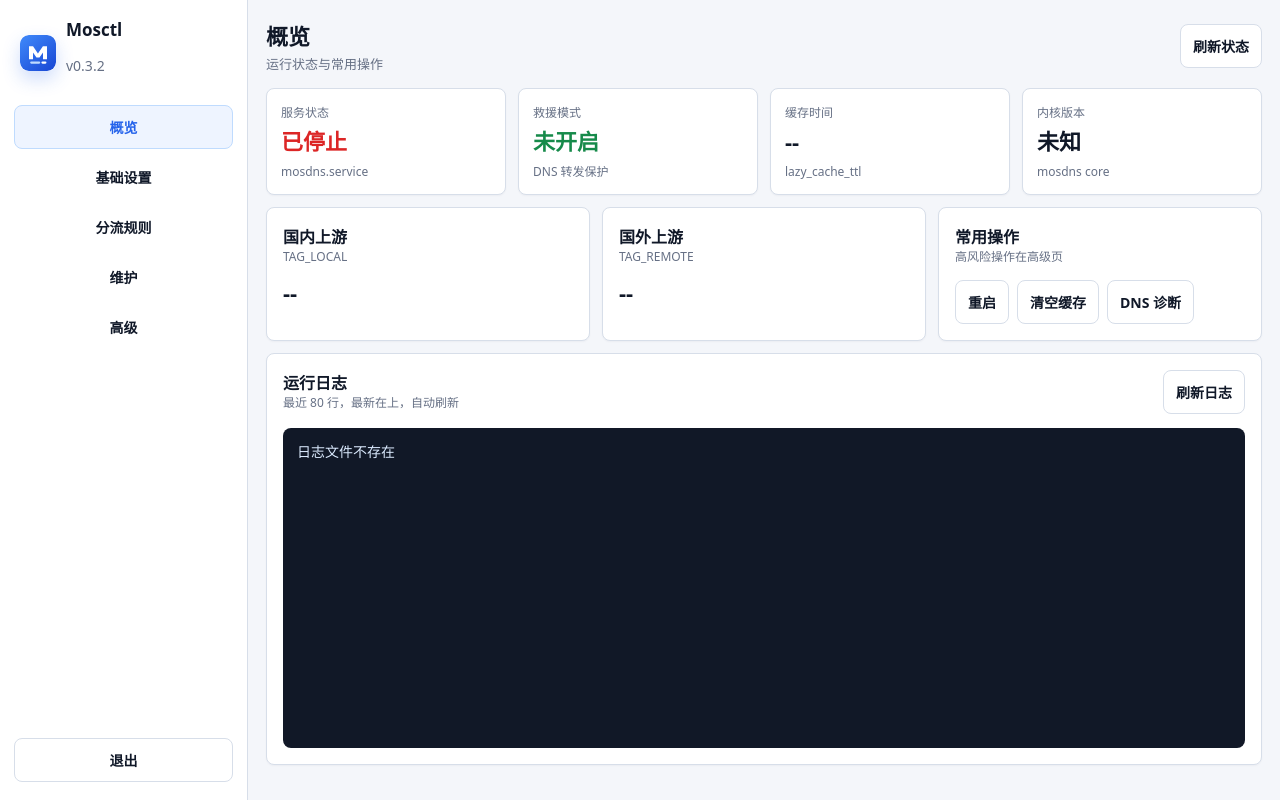
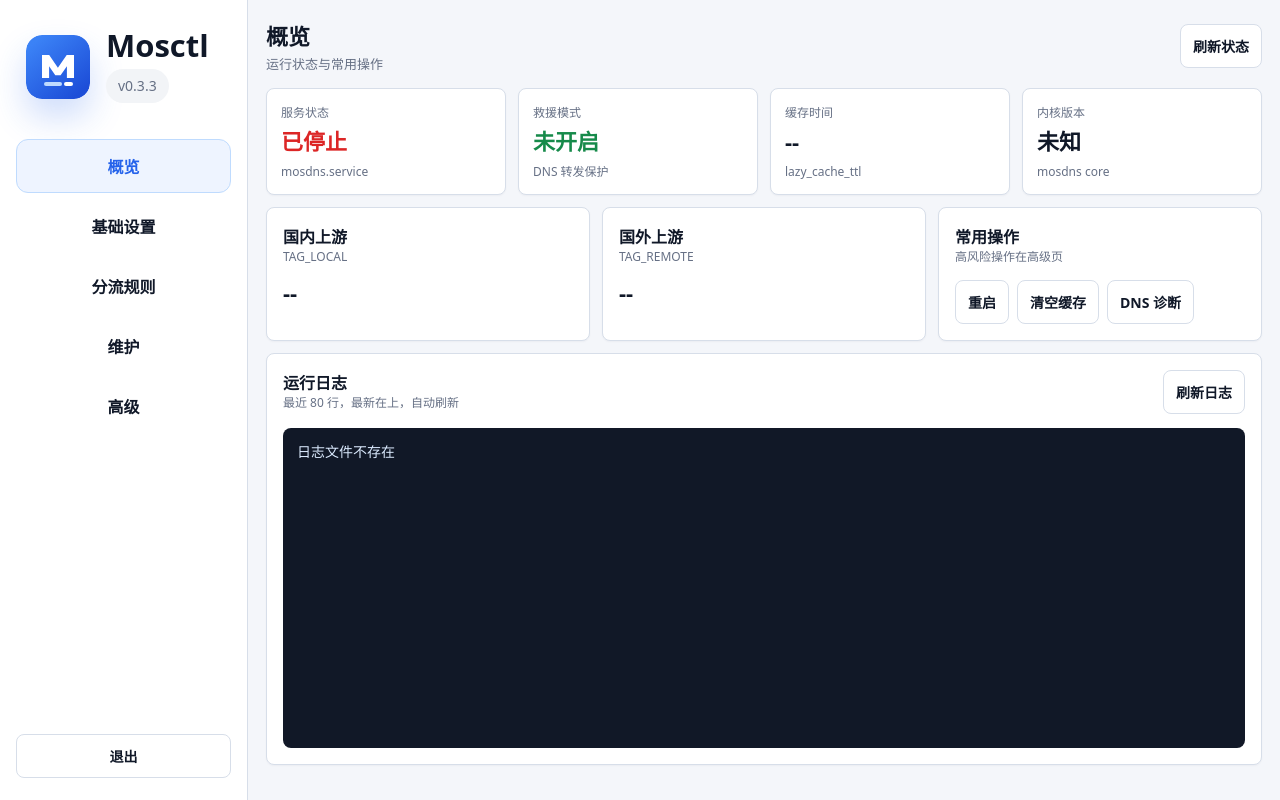
Before and after one commit to anxiaoyang666/mosctl, a Flask app: page / in a window 1280 px wide. Run offline with Flask 3, Linux system fonts and the light colour scheme; the visitor is signed in with stand-in values (Sample User, id 1); data that the repository does not hold is empty; parts of the project's set-up code (start-up, migrations or seed data) failed here and were passed over.

Commit message:
Refine sidebar version popover

```diff
--- a/remote-root/etc/mosdns/manager/app.py
+++ b/remote-root/etc/mosdns/manager/app.py
@@ -39,7 +39,7 @@ GEO_UPDATE_COMMAND = f"{MOSCTL} update"
 GEO_CRON_COMMENT = "# MosDNS Web: Geo update schedule"
 DEFAULT_MOSCTL_REPO_URL = "https://github.com/anxiaoyang666/mosctl.git"
 DEFAULT_MOSCTL_BRANCH = "main"
-PANEL_VERSION = "0.3.2"
+PANEL_VERSION = "0.3.3"
 PANEL_UPGRADE_EXCLUDES = (ENV_FILE, CONFIG_FILE, f"{MOSDNS_DIR}/rules", "/etc/mosdns/rules")
 PANEL_BACKUP_KEEP_COUNT = 3
 
--- a/remote-root/etc/mosdns/manager/templates/index.html
+++ b/remote-root/etc/mosdns/manager/templates/index.html
@@ -68,58 +68,154 @@
       height: 100vh;
       border-right: 1px solid var(--line);
       background: var(--surface);
-      padding: 18px 14px;
+      padding: 22px 16px;
       display: flex;
       flex-direction: column;
-      gap: 18px;
+      gap: 26px;
     }
     .brand {
       display: flex;
       align-items: center;
-      gap: 10px;
-      min-height: 42px;
-      padding: 0 6px;
+      gap: 16px;
+      min-height: 72px;
+      padding: 8px 10px 10px;
     }
     .brand-mark {
-      width: 36px;
-      height: 36px;
-      border-radius: 8px;
+      width: 64px;
+      height: 64px;
+      border-radius: 16px;
       display: block;
-      box-shadow: 0 8px 18px rgba(37, 99, 235, .22);
+      flex: 0 0 auto;
+      box-shadow: 0 18px 34px rgba(37, 99, 235, .22);
+    }
+    .brand-copy {
+      min-width: 0;
+      display: grid;
+      justify-items: start;
+      gap: 8px;
     }
     .brand h1 {
       margin: 0;
-      font-size: 17px;
+      font-size: 31px;
+      line-height: 1;
+      font-weight: 900;
       letter-spacing: 0;
     }
     .brand-sub {
-      margin-top: 2px;
       color: var(--muted);
-      font-size: 12px;
+      font-size: 18px;
       overflow: hidden;
       text-overflow: ellipsis;
       white-space: nowrap;
-      max-width: 164px;
+      max-width: 138px;
     }
     .brand-version {
-      display: block;
+      display: inline-flex;
+      align-items: center;
+      justify-content: center;
+      min-height: 34px;
       border: 0;
-      background: transparent;
-      padding: 0;
+      border-radius: 999px;
+      background: #f2f4f7;
+      padding: 0 12px;
       font: inherit;
+      line-height: 1;
       text-align: left;
       cursor: default;
     }
     .brand-version.has-update {
-      color: var(--amber);
+      color: var(--primary);
+      background: var(--primary-soft);
       cursor: pointer;
-      text-decoration: underline;
-      text-underline-offset: 3px;
     }
     .brand-version:focus-visible {
       outline: 2px solid rgba(37, 99, 235, .42);
       outline-offset: 3px;
-      border-radius: 6px;
+      border-radius: 999px;
+    }
+    .version-popover {
+      position: fixed;
+      left: 104px;
+      top: 116px;
+      z-index: 30;
+      width: 448px;
+      max-width: calc(100vw - 32px);
+      display: none;
+      overflow: hidden;
+      border: 1px solid var(--line);
+      border-radius: 18px;
+      background: #fff;
+      box-shadow: 0 24px 58px rgba(16, 24, 40, .16);
+    }
+    .version-popover.show { display: block; }
+    .version-popover-head {
+      min-height: 88px;
+      display: flex;
+      align-items: center;
+      justify-content: space-between;
+      gap: 16px;
+      padding: 0 28px;
+      border-bottom: 1px solid #eef2f7;
+    }
+    .version-popover-title {
+      margin: 0;
+      font-size: 22px;
+      font-weight: 850;
+      letter-spacing: 0;
+    }
+    .version-popover-refresh {
+      width: 44px;
+      min-width: 44px;
+      padding: 0;
+      border: 0;
+      color: #98a2b3;
+      background: transparent;
+      font-size: 28px;
+    }
+    .version-popover-body {
+      display: grid;
+      justify-items: center;
+      gap: 12px;
+      padding: 32px 28px 28px;
+    }
+    .version-popover-current {
+      display: flex;
+      align-items: center;
+      gap: 12px;
+      color: #101828;
+      font-size: 42px;
+      line-height: 1;
+      font-weight: 900;
+    }
+    .version-popover-check {
+      display: inline-flex;
+      align-items: center;
+      justify-content: center;
+      width: 34px;
+      height: 34px;
+      border-radius: 999px;
+      color: #16a34a;
+      background: #dcfce7;
+      font-size: 22px;
+      font-weight: 900;
+    }
+    .version-popover-state {
+      color: var(--muted);
+      font-size: 18px;
+    }
+    .version-popover-actions {
+      display: flex;
+      gap: 10px;
+      margin-top: 16px;
+      flex-wrap: wrap;
+      justify-content: center;
+    }
+    .version-popover-actions button {
+      min-height: 40px;
+      border: 0;
+      color: #667085;
+      background: transparent;
+      font-size: 16px;
     }
     .nav {
       display: grid;
@@ -127,15 +223,16 @@
     }
     .tab {
       width: 100%;
-      min-height: 44px;
+      min-height: 54px;
       border: 1px solid transparent;
-      border-radius: 8px;
+      border-radius: 12px;
       background: transparent;
       color: var(--text);
       padding: 0 12px;
-      text-align: left;
+      text-align: center;
       font: inherit;
-      font-weight: 700;
+      font-size: 16px;
+      font-weight: 850;
       cursor: pointer;
       touch-action: manipulation;
       transition: background-color .16s ease, border-color .16s ease, color .16s ease;
@@ -573,6 +670,10 @@
       .sidebar-foot {
         grid-template-columns: repeat(2, minmax(0, 1fr));
       }
+      .version-popover {
+        left: 16px;
+        top: 116px;
+      }
       .input-actions {
         grid-template-columns: 1fr;
       }
@@ -601,9 +702,26 @@
     <aside class="sidebar">
       <div class="brand">
         <img class="brand-mark" src="{{ url_for('static', filename='mosctl-logo.svg') }}" alt="Mosctl">
-        <div>
+        <div class="brand-copy">
           <h1>Mosctl</h1>
           <button type="button" class="brand-sub brand-version" id="versionText" onclick="handlePanelVersionClick()">正在读取状态</button>
+        </div>
+      </div>
+      <div class="version-popover" id="versionPopover" role="dialog" aria-label="Mosctl 面板版本">
+        <div class="version-popover-head">
+          <h3 class="version-popover-title">当前版本</h3>
+          <button type="button" class="version-popover-refresh" aria-label="刷新版本" onclick="refreshPanelVersionPopover()">↻</button>
+        </div>
+        <div class="version-popover-body">
+          <div class="version-popover-current">
+            <span id="versionPopoverCurrent">v--</span>
+            <span class="version-popover-check" id="versionPopoverIcon">✓</span>
+          </div>
+          <div class="version-popover-state" id="versionPopoverState">正在检测版本</div>
+          <div class="version-popover-actions">
+            <button type="button" onclick="openPanelRelease()">查看发布</button>
+            <button type="button" class="soft" id="versionPopoverUpgrade" onclick="closeVersionPopover(); confirmUpgradePanel();" style="display:none;">升级面板</button>
+          </div>
         </div>
       </div>
       <nav class="nav" aria-label="页面切换">
@@ -1078,6 +1196,8 @@
     let currentRuleExample = '';
     let panelUpdateAvailable = false;
     let panelLatestVersion = '';
+    let panelCurrentVersion = '';
+    let panelRepoUrl = '';
 
     function $(id) {
       return document.getElementById(id);
@@ -1094,10 +1214,46 @@
     function setBusy(next, text) {
       busy = next;
       document.querySelectorAll('button').forEach(button => {
-        if (!button.classList.contains('tab')) button.disabled = next;
+        if (!button.classList.contains('tab') && !button.closest('.version-popover')) button.disabled = next;
       });
       const output = $('commandOutput');
       if (output && next && text) output.textContent = text;
+    }
+
+    function renderVersionPopover(state) {
+      const current = state?.current_version || panelCurrentVersion || '--';
+      const latest = state?.latest_version || panelLatestVersion || '';
+      const hasUpdate = Boolean(state?.update_available || panelUpdateAvailable);
+      const checked = state ? Boolean(state.check_success) : Boolean(panelLatestVersion || panelCurrentVersion);
+      $('versionPopoverCurrent').textContent = 'v' + current;
+      $('versionPopoverIcon').textContent = hasUpdate ? '!' : '✓';
+      $('versionPopoverIcon').style.color = hasUpdate ? '#2563eb' : '#16a34a';
+      $('versionPopoverIcon').style.background = hasUpdate ? '#dbeafe' : '#dcfce7';
+      $('versionPopoverState').textContent = hasUpdate
+        ? '发现新版本 v' + latest
+        : (checked ? '已是最新版本' : '正在检测版本');
+      $('versionPopoverUpgrade').style.display = hasUpdate ? '' : 'none';
+    }
+
+    function closeVersionPopover() {
+      $('versionPopover').classList.remove('show');
+    }
+
+    function toggleVersionPopover(force) {
+      const versionPopover = $('versionPopover');
+      renderVersionPopover();
+      versionPopover.classList.toggle('show', typeof force === 'boolean' ? force : !versionPopover.classList.contains('show'));
+    }
+
+    async function refreshPanelVersionPopover() {
+      renderVersionPopover({current_version: panelCurrentVersion, check_success: false});
+      const res = await loadPanelUpgradeSource();
+      renderVersionPopover(res);
+    }
+
+    function openPanelRelease() {
+      const repo = (panelRepoUrl || 'https://github.com/anxiaoyang666/mosctl').replace(/\.git$/, '');
+      window.open(repo + '/releases', '_blank', 'noopener,noreferrer');
     }
 
     function showView(name) {
@@ -1145,9 +1301,11 @@
       $('serviceState').className = 'stat-value ' + (res.running ? 'ok' : 'bad');
       $('rescueState').textContent = res.rescue ? '已开启' : '未开启';
       $('rescueState').className = 'stat-value ' + (res.rescue ? 'warn' : 'ok');
+      panelCurrentVersion = res.panel_version || panelCurrentVersion || '--';
       $('versionText').textContent = panelUpdateAvailable
         ? 'v' + (res.panel_version || '--') + ' 可更新'
         : 'v' + (res.panel_version || '--');
+      renderVersionPopover();
       $('cacheState').textContent = formatTtl(res.ttl);
       $('versionState').textContent = res.version_clean || res.version || '--';
       $('coreCurrent').textContent = res.version_clean || res.version || '--';
@@ -1227,6 +1385,7 @@
       const res = await api('/api/panel-upgrade-source');
       $('panelRepo').textContent = res.repo_url || '--';
       $('panelBranch').textContent = res.branch || '--';
+      panelRepoUrl = res.repo_url || panelRepoUrl;
       panelUpdateAvailable = Boolean(res.update_available);
       panelLatestVersion = res.latest_version || '';
       $('versionText').classList.toggle('has-update', panelUpdateAvailable);
@@ -1241,6 +1400,9 @@
         : (res.check_success
           ? '当前面板版本 v' + (res.current_version || '--') + '，远端版本 v' + (res.latest_version || '--') + '，无需更新。'
           : (res.message || '当前升级源不是支持的 GitHub 仓库地址，请先检查 .env 里的 MOSCTL_REPO_URL。'));
+      panelCurrentVersion = res.current_version || panelCurrentVersion;
+      renderVersionPopover(res);
+      return res;
     }
 
     function confirmUpgradePanel() {
@@ -1249,11 +1411,8 @@
     }
 
     function handlePanelVersionClick() {
-      if (!panelUpdateAvailable) {
-        loadPanelUpgradeSource();
-        return;
-      }
-      confirmUpgradePanel();
+      toggleVersionPopover();
+      if (!panelLatestVersion) refreshPanelVersionPopover();
     }
 
     async function loadAccountSettings() {
```
Also changed, not shown: tests/test_panel_upgrade_contract.py (+26 -1 lines).
